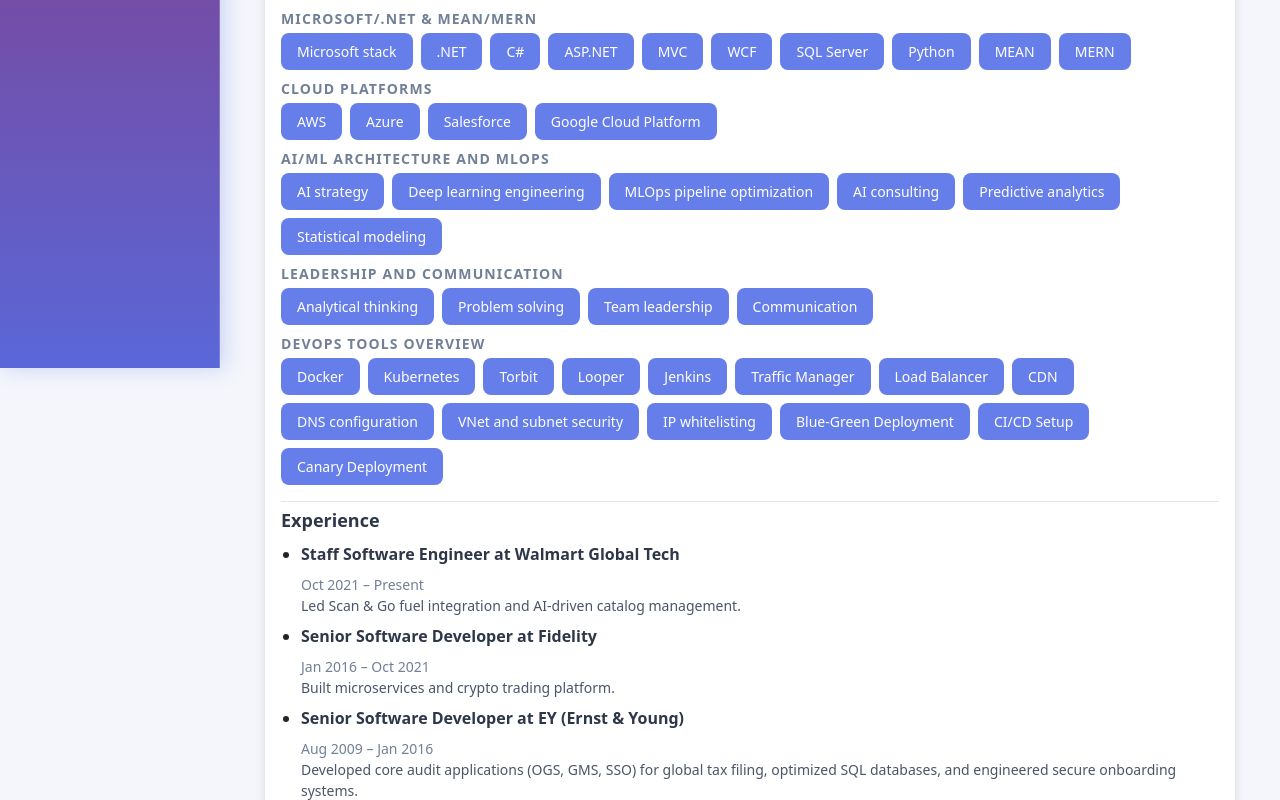
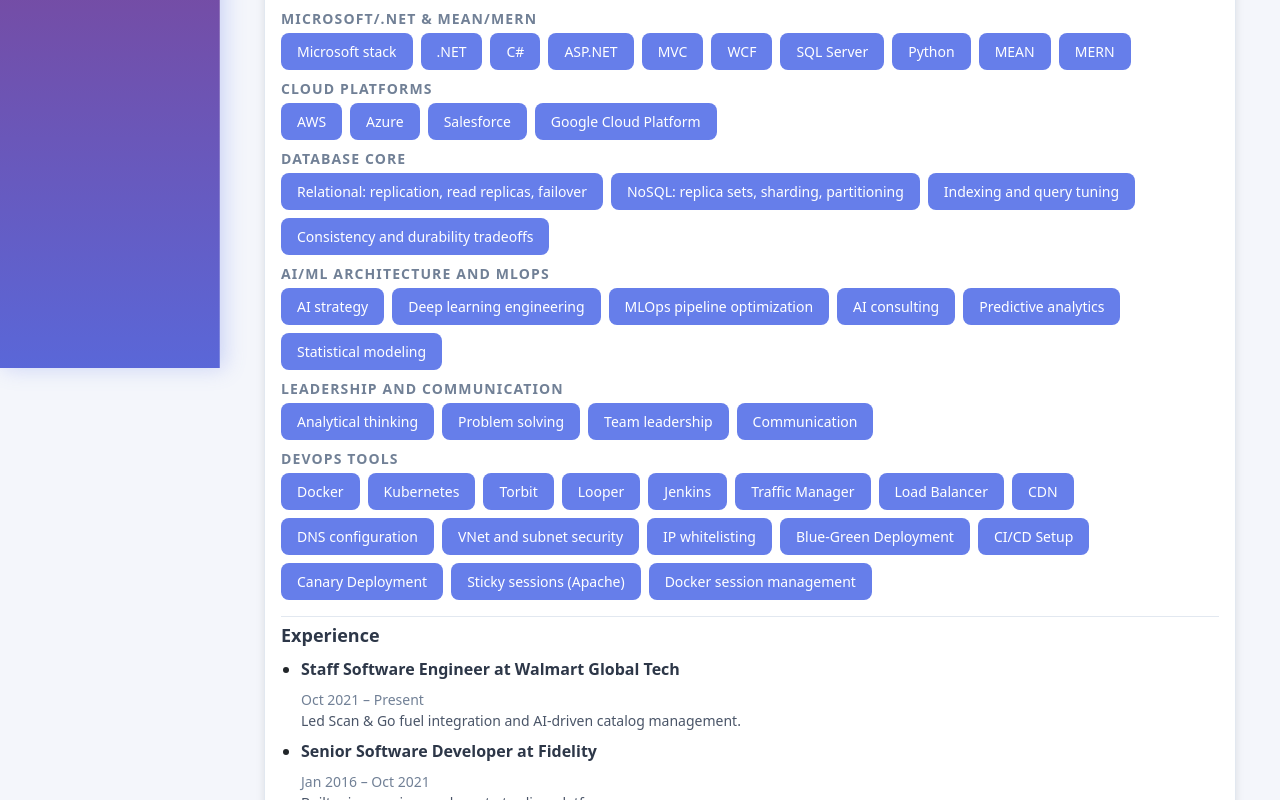
Before and after one commit to tbudhe/tushar-kick-open-ai-react, a React (Create React App) app: page / in a window 1280 px wide. Shown: the part 432-1232 px from the top of the page. Built offline with nearby package versions, Linux system fonts and the light colour scheme.

Commit message:
Update skills and layout alignment

```diff
--- a/src/components/pages/Home.tsx
+++ b/src/components/pages/Home.tsx
@@ -55,6 +55,15 @@
 				items: ['AWS', 'Azure', 'Salesforce', 'Google Cloud Platform'],
 			},
 			{
+				title: 'Database core',
+				items: [
+					'Relational: replication, read replicas, failover',
+					'NoSQL: replica sets, sharding, partitioning',
+					'Indexing and query tuning',
+					'Consistency and durability tradeoffs',
+				],
+			},
+			{
 				title: 'AI/ML architecture and MLOps',
 				items: [
 					'AI strategy',
@@ -70,7 +79,7 @@
 				items: ['Analytical thinking', 'Problem solving', 'Team leadership', 'Communication'],
 			},
 			{
-				title: 'DevOps Tools Overview',
+				title: 'DevOps Tools',
 				items: [
 					'Docker',
 					'Kubernetes',
@@ -86,6 +95,8 @@
 					'Blue-Green Deployment',
 					'CI/CD Setup',
 					'Canary Deployment',
+					'Sticky sessions (Apache)',
+					'Docker session management',
 				],
 			},
 		],
--- a/src/components/pages/system.tsx
+++ b/src/components/pages/system.tsx
@@ -187,6 +187,8 @@
             'Monitoring and Logging: System tracking.',
             'Containerization: Container-based deployment.',
             'Orchestration: Deployment automation.',
+            'Region-based traffic management: Route users to the closest region for lower latency.',
+            'Sticky sessions: Use load balancer session affinity for stateful services.',
               ],
             },
             {
--- a/src/css/App.css
+++ b/src/css/App.css
@@ -248,8 +248,8 @@
 
 .systems-container {
   width: 100%;
-  max-width: 980px;
-  margin: 0 auto;
+  max-width: 1100px;
+  margin: 0;
   display: grid;
   gap: 16px;
   padding: 8px 0 32px;
```
